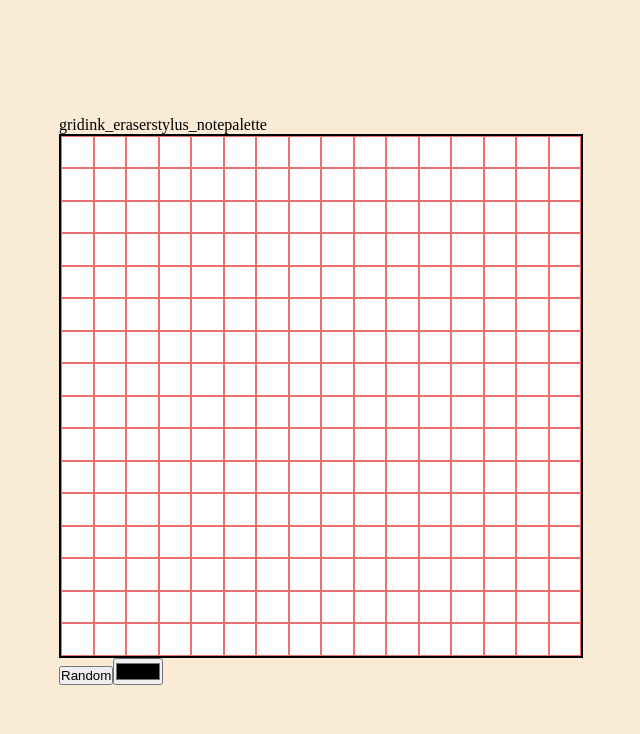
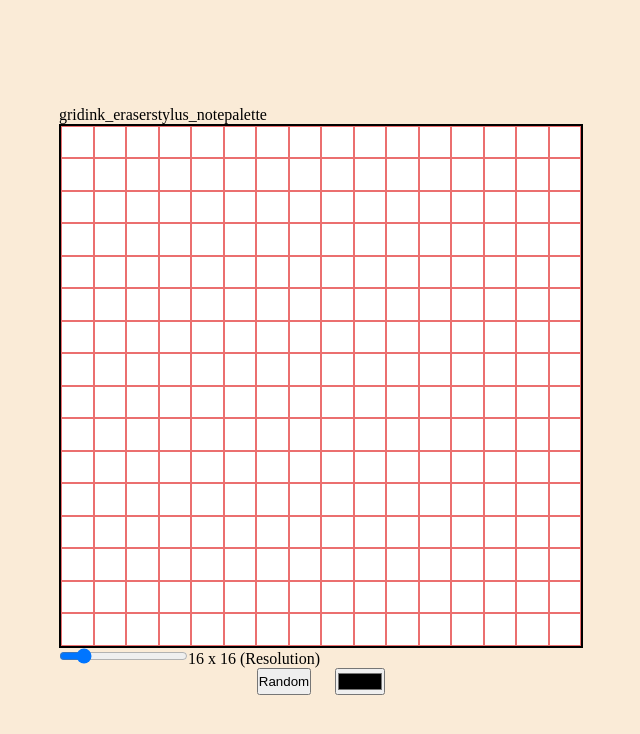
Before and after one commit to Het-477/Etch-a-Sketch-V2, a React (Vite) app: page / in a window 1280 px wide. Shown: the top 734 px of the page, without its empty margins (319-959 px from the left). Built offline with nearby package versions, Linux system fonts and the light colour scheme.

Commit message:
feat: add slider to change resolution of sketchpad

```diff
--- a/src/FooterControls.jsx
+++ b/src/FooterControls.jsx
@@ -1,15 +1,17 @@
 import FillRandomColor from "./main/FillRandomColor";
 import FillSpecificColor from "./main/FillSpecificColor";
+import PixelSizeSlider from "./PixelSizeSlider";
+import './css/footer-controls.css'
 
 function FooterControls() {
-    return (
+    return (<>
+        <PixelSizeSlider />
         <div id="footer-controls" className="footer-container">
             <button className="randomColorBtn" onClick={FillRandomColor}>Random</button>
-            {/* <button className="specificColorBtn" onClick={}>Random</button> */}
-            <input type="color" id="colorPicker" title="Choose a color" onClick={FillSpecificColor}/>
+            <input type="color" id="colorPicker" title="Choose a color" onClick={FillSpecificColor} />
 
         </div>
-    );
+    </>);
 }
 
 export default FooterControls;
--- /dev/null
+++ b/src/PixelSizeSlider.jsx
@@ -0,0 +1,33 @@
+import { useEffect, useState } from "react";
+import DrawSketchArea from "./main/DrawSketchArea";
+
+function PixelSizeSlider() {
+    const [areaSize, setAreaSize] = useState(16); // initial resolution
+
+    const handleSliderChange = (e) => {
+        setAreaSize(Number(e.target.value));
+    };
+
+    useEffect(() => {
+        DrawSketchArea(areaSize); // redraw when resolution changes
+    }, [areaSize]);
+
+    return (
+        <div id="slider-container">
+            <input
+                id="slider"
+                className="slider"
+                type="range"
+                min="1"
+                max="100"
+                value={areaSize}
+                onChange={handleSliderChange}
+            />
+            <span id="slider-value">
+                {areaSize} x {areaSize} (Resolution)
+            </span>
+        </div>
+    );
+}
+
+export default PixelSizeSlider;
--- /dev/null
+++ b/src/css/footer-controls.css
@@ -0,0 +1,6 @@
+.footer-container {
+    display: flex;
+    gap: 24px;
+    justify-content: center;
+    flex-wrap: wrap;
+}
```
